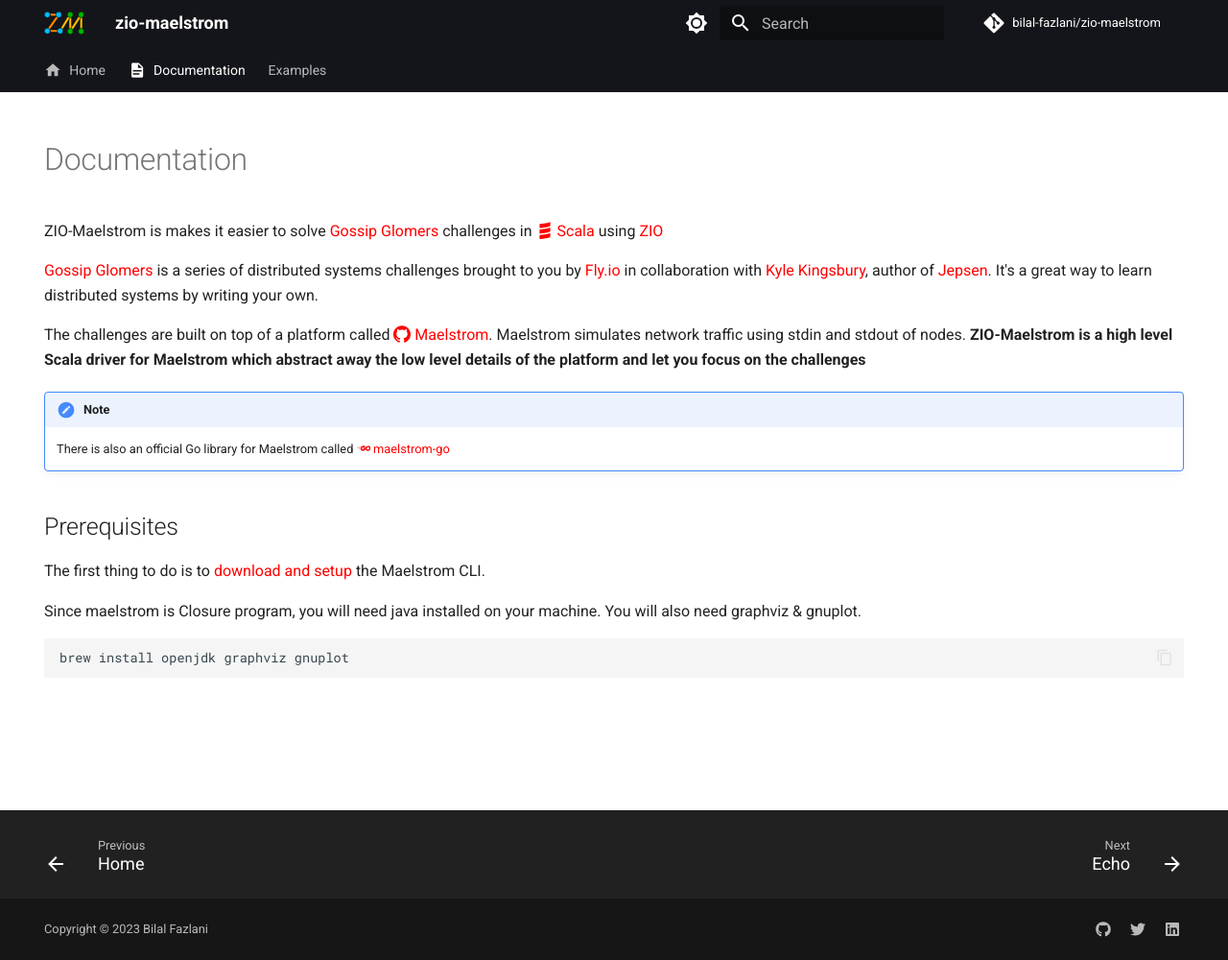
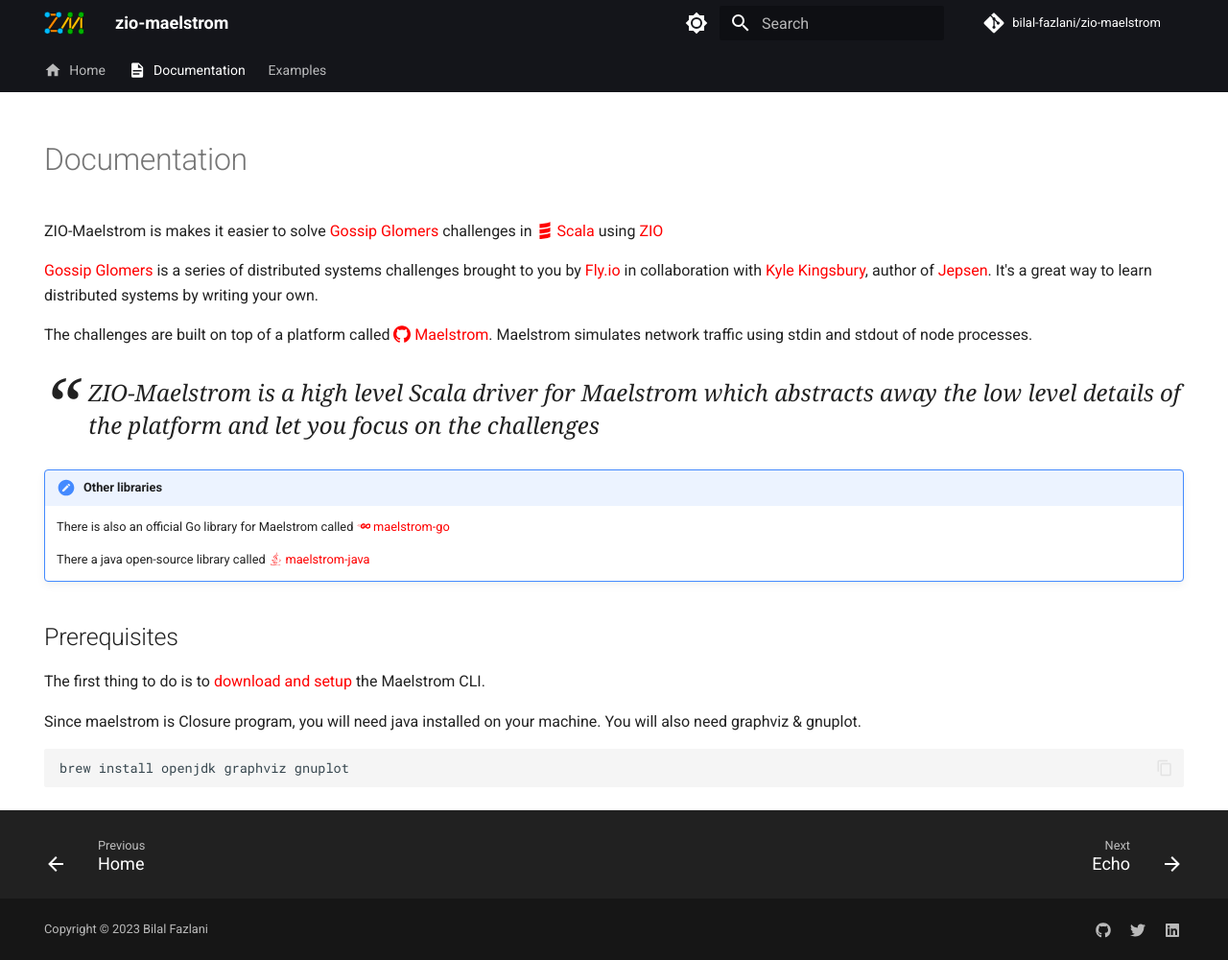
Before and after one commit to bilal-fazlani/zio-maelstrom, an MkDocs documentation site: the page built from docs/documentation/index.md, in a window 1280 px wide and 1000 px high. Shown: the whole window at 96% size. Built offline with MkDocs 1.6.1 and Material for MkDocs 9.7.7, drawn with Linux system fonts in a browser that asks for light colours; plug-ins that fetch from the network failed and are left out; comment, search, counter and statistics services are not loaded.

Commit message:
add content and css for doc page

```diff
--- a/docs/documentation/index.md
+++ b/docs/documentation/index.md
@@ -11,10 +11,19 @@ ZIO-Maelstrom is makes it easier to solve [Gossip Glomers](https://fly.io/dist-s
 
 [Gossip Glomers](https://fly.io/dist-sys/) is a series of distributed systems challenges brought to you by [Fly.io](https://fly.io/) in collaboration with [Kyle Kingsbury](https://aphyr.com/about), author of [Jepsen](https://jepsen.io/). It's a great way to learn distributed systems by writing your own.
 
-The challenges are built on top of a platform called [:simple-github: Maelstrom](https://github.com/jepsen-io/maelstrom). Maelstrom simulates network traffic using stdin and stdout of nodes. **ZIO-Maelstrom is a high level Scala driver for Maelstrom which abstract away the low level details of the platform and let you focus on the challenges**
+The challenges are built on top of a platform called [:simple-github: Maelstrom](https://github.com/jepsen-io/maelstrom). Maelstrom simulates network traffic using stdin and stdout of node processes.
 
-!!! note
+<div markdown="1" class="quote">
+<div markdown="1" class="quotation-mark">“</div>
+<div markdown="1" class="quote-content">
+ZIO-Maelstrom is a high level Scala driver for Maelstrom which abstracts away the low level details of the platform and let you focus on the challenges
+</div>
+</div>
+
+!!! note "Other libraries"
     There is also an official Go library for Maelstrom called [:fontawesome-brands-golang: maelstrom-go](https://pkg.go.dev/github.com/jepsen-io/maelstrom/demo/go)
+
+    There a java open-source library called [:fontawesome-brands-java: maelstrom-java](https://github.com/lant/maelstrom-java)
 
 ## Prerequisites
 
--- a/docs/stylesheets/styles.css
+++ b/docs/stylesheets/styles.css
@@ -82,3 +82,33 @@
     font-size: 2rem;
   }
 }
+
+/*Documentation Page*/
+
+.quote {
+  display: grid;
+  grid-template-columns: auto auto;
+  column-gap: 0.5rem;
+  margin: 1.5rem 0 1.5rem 0;
+}
+
+.quote p {
+  margin: 0;
+  padding: 0;
+  line-height: 1;
+}
+
+.quotation-mark {
+  font-size: 4rem;
+  font-family: Georgia, serif;
+  font-style: italic;
+}
+
+.quotation-mark p {
+  line-height: 0.7;
+}
+
+.quote-content>p {
+  font: 1.2rem/1.4 Georgia, serif;
+  font-style: italic;
+}
```
Also changed, not shown: 1 other file.
